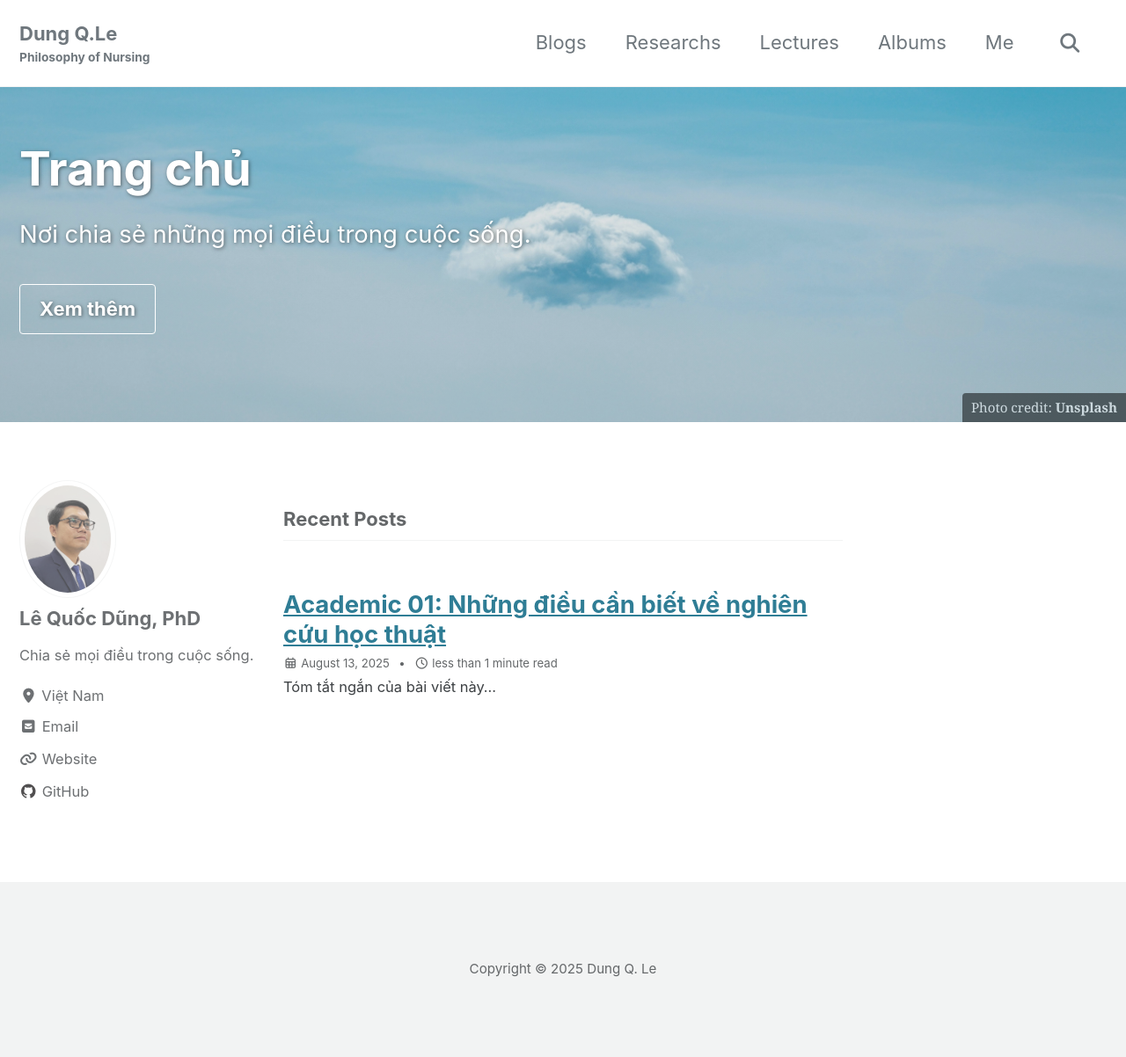
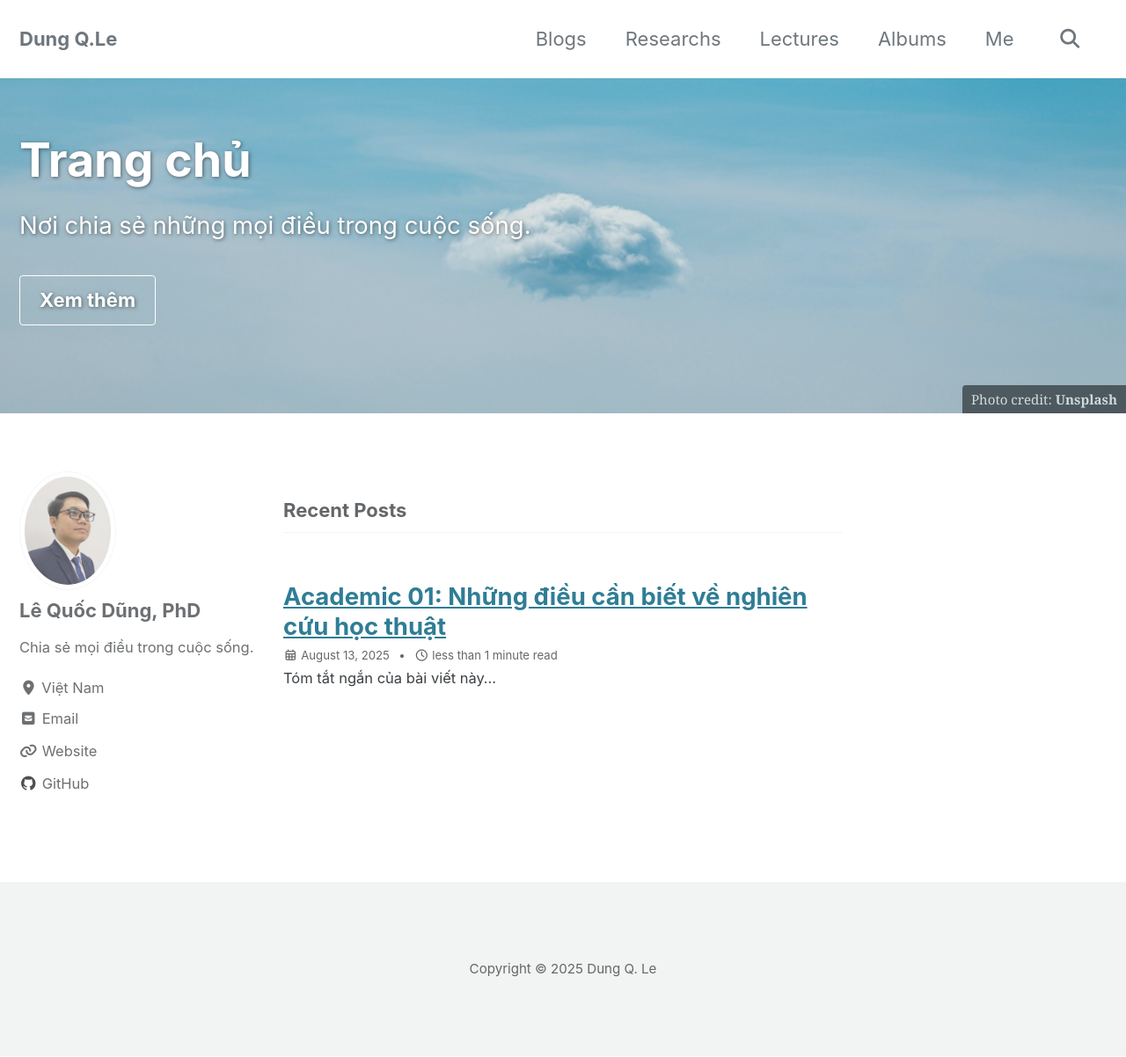
Before and after one commit to lqdungdt/dung, a Jekyll site: the page built from index.html, in a window 1280 px wide and 1202 px high. Shown: the whole window at 88% size. Built offline with Jekyll 4.4.1, drawn with Linux system fonts in a browser that asks for light colours; cached includes are drawn as plain includes; the list of posts is cut into pages by our own code.

Commit message:
Update _config.yml

```diff
--- a/_config.yml
+++ b/_config.yml
@@ -1,6 +1,5 @@
 
 title: Dung Q.Le
-subtitle: Philosophy of Nursing
 email: lqdung3@gmail.com
 description: "Cảm ơn bạn đã đến với trang của tôi. Đây là nơi chia sẻ mọi điều trong cuộc sống."
 github_username: lqdungdt
```
